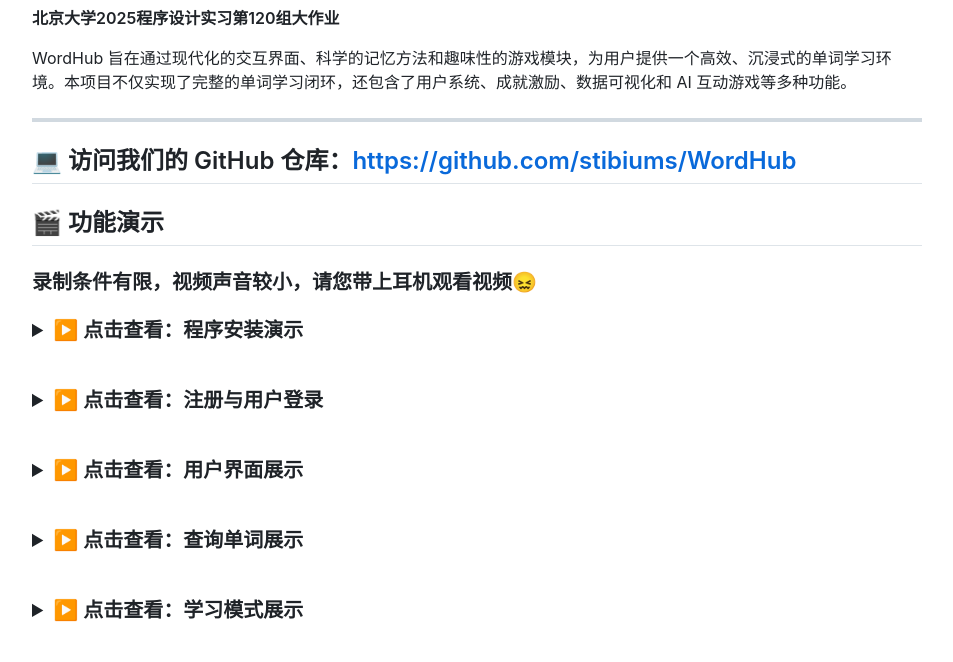
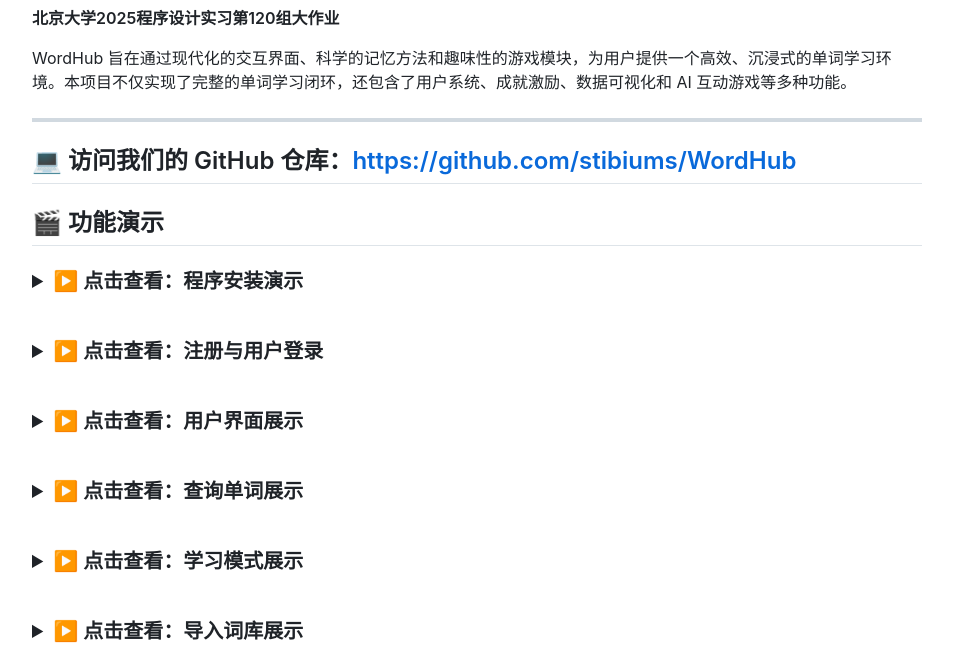
Before and after one commit to Staaaaaaaaar/WordHub, a plain HTML site: page index.html in a window 1280 px wide. Shown: the part 114-776 px from the top of the page, without its empty margins (163-1116 px from the left). Drawn offline with nearby package versions, Linux system fonts and the light colour scheme.

Commit message:
Update index.html

```diff
--- a/index.html
+++ b/index.html
@@ -51,7 +51,6 @@
         <h2>💻 访问我们的 GitHub 仓库：<a href="https://github.com/stibiums/WordHub">https://github.com/stibiums/WordHub</a></h2>
 
         <h2>🎬 功能演示</h2>
-        <h3>录制条件有限，视频声音较小，请您带上耳机观看视频😖</h3>
         <details>
             <summary>▶️ 点击查看：程序安装演示</summary>
             <video controls preload="metadata" src="videos/安装演示.mp4">您的浏览器不支持 Video 标签。</video>
```
